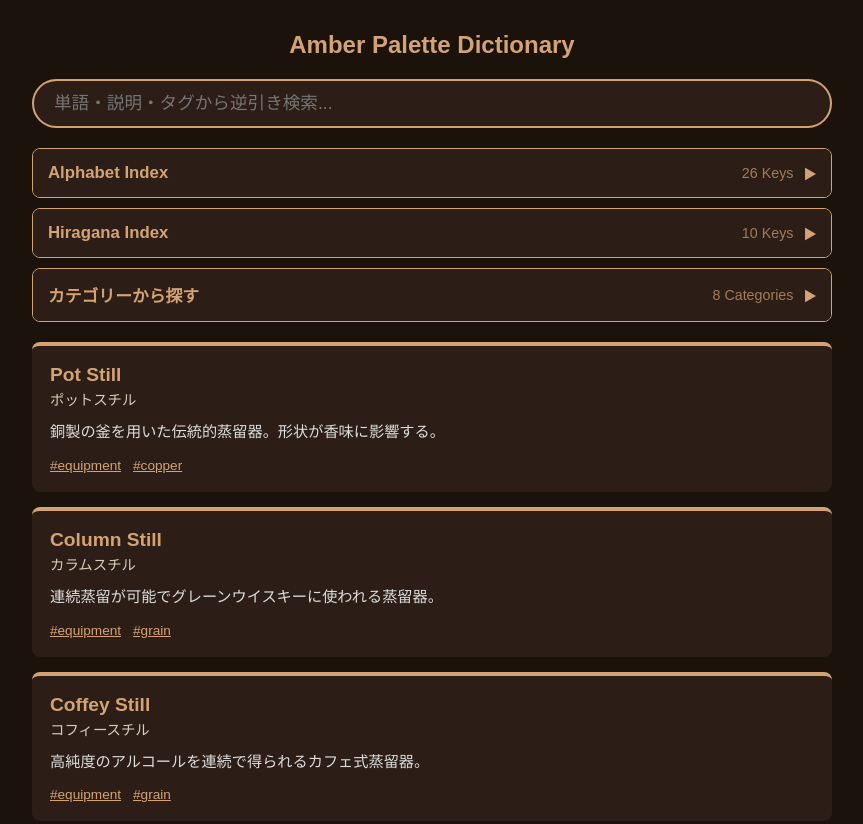
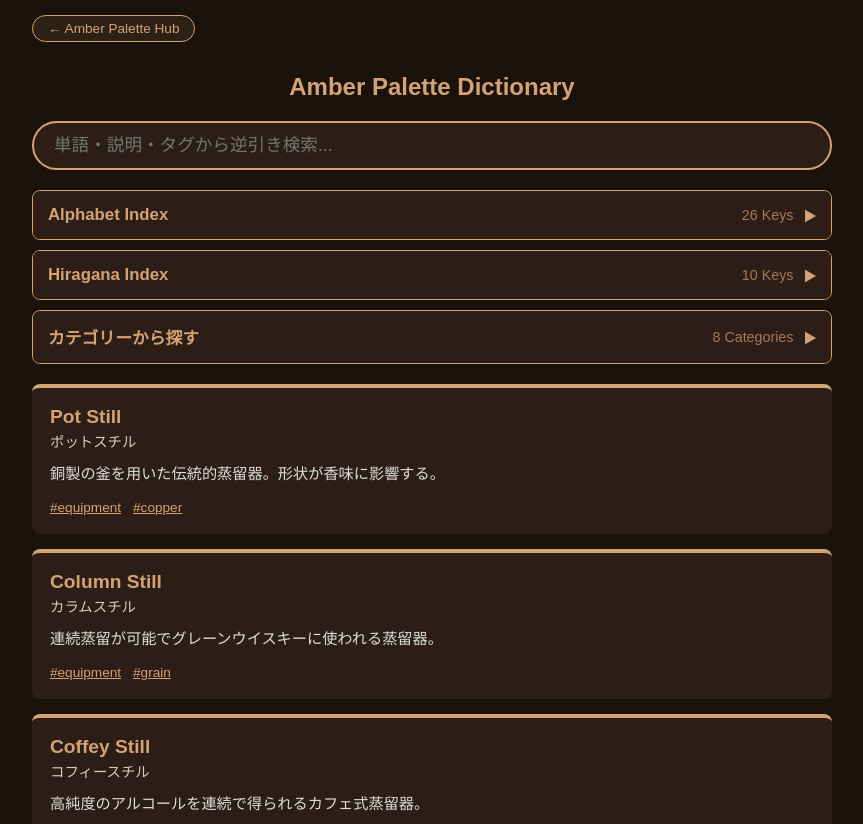
Before and after one commit to barspec884-cmyk/amber-dictionary, a plain HTML site: page index.html in a window 1280 px wide. Shown: the top 824 px of the page, without its empty margins (208-1071 px from the left). Drawn offline with Linux system fonts and the light colour scheme; a script that the page names is missing.

Commit message:
Add files via upload

```diff
--- a/index.html
+++ b/index.html
@@ -65,11 +65,31 @@
         /* ステータスバー */
         .status-bar { background: rgba(212, 163, 115, 0.2); border-left: 5px solid var(--amber-gold); padding: 12px 15px; margin: 10px 0 20px 0; display: none; justify-content: space-between; align-items: center; border-radius: 4px; }
         .status-bar.show { display: flex; }
+		/* 戻るボタンのスタイル */
+        .back-button {
+            display: inline-block;
+            text-decoration: none;
+            color: var(--amber-gold);
+            font-size: 0.85em;
+            border: 1px solid var(--amber-gold);
+            padding: 5px 15px;
+            border-radius: 20px;
+            margin-bottom: 15px;
+            background: rgba(212, 163, 115, 0.1);
+            transition: all 0.3s ease;
+        }
+        .back-button:hover {
+            background: var(--amber-gold);
+            color: black;
+            transform: translateX(-3px);
+        }
     </style>
 </head>
 <body>
 
 <div class="container">
+    <a href="https://amber-palette-hub.vercel.app/" class="back-button">← Amber Palette Hub</a>
+
     <h1>Amber Palette Dictionary</h1>
 
     <input type="text" id="dicSearch" class="search-box" placeholder="単語・説明・タグから逆引き検索...">
```
